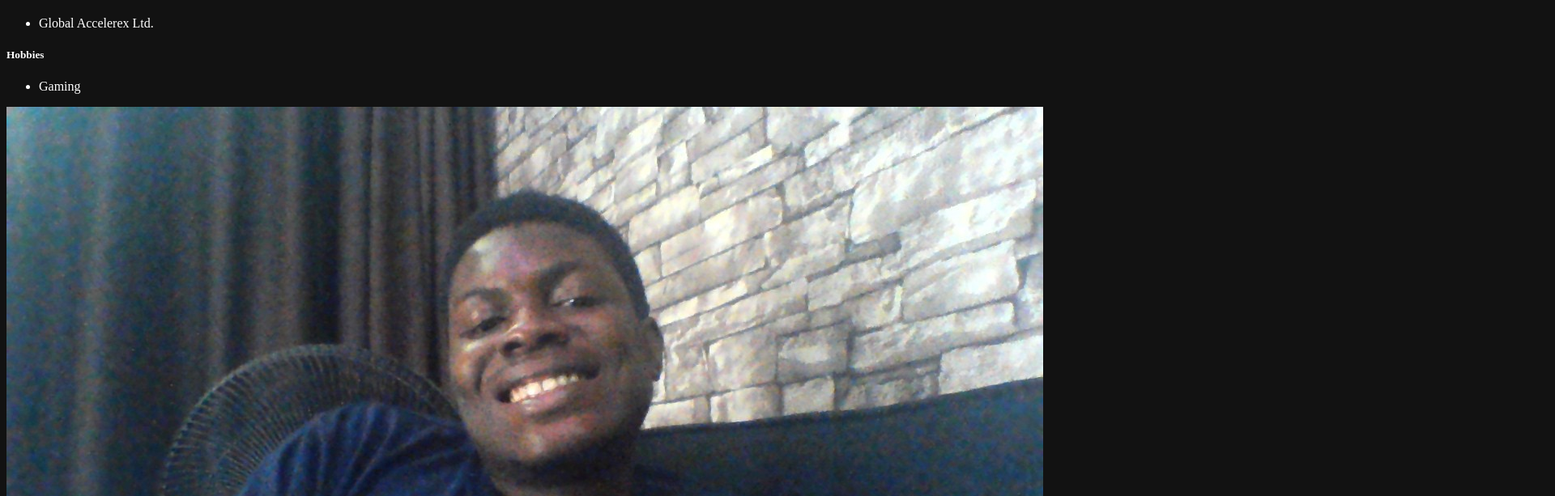
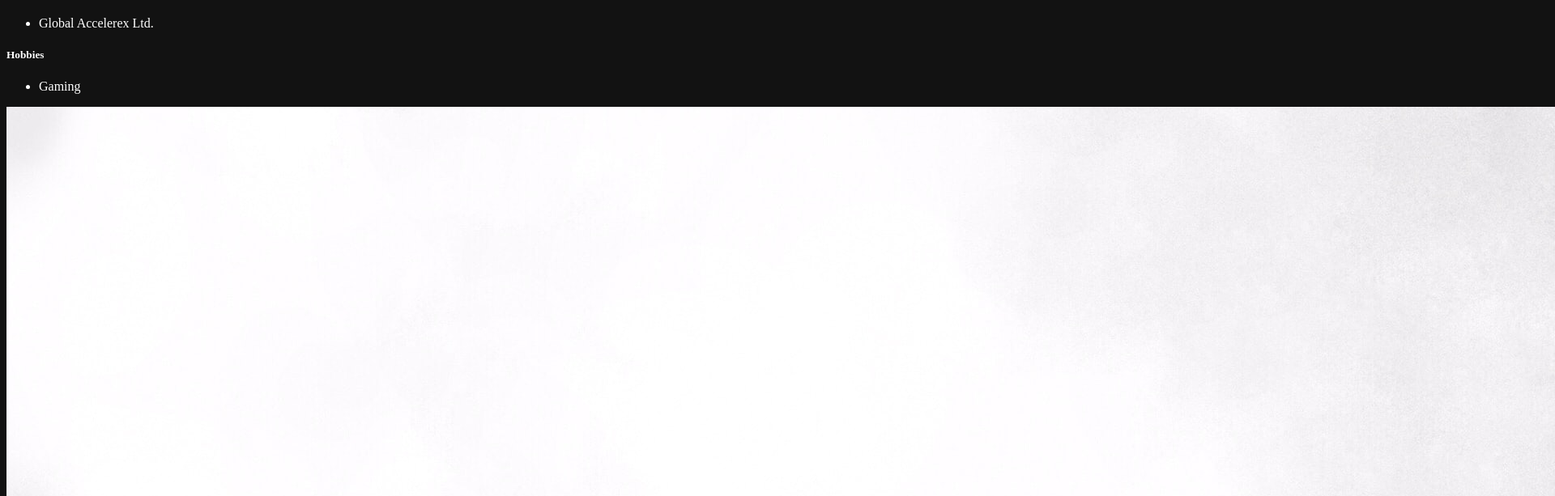
Before and after one commit to Magajideji/MyAssignment, a plain HTML site: page index.html in a window 1280 px wide. Shown: the part 303-916 px from the top of the page at 81% size, 1920 px wide, since content can reach past the window. Drawn offline with Linux system fonts and the light colour scheme.

Commit message:
Initial commit

```diff
--- a/index.html
+++ b/index.html
@@ -26,7 +26,7 @@
             <li>Gaming</li>
         </ul>
     </div>
-    <img class="" src="static/WIN_20220524_22_36_38_Pro.jpg" alt="a fine boy sleeping">
+    <img src="static/ilya-mondryk-AR0-vju4MYw-unsplash.jpg" alt="a fine boy sleeping">
     <nav>
         <ul>
             <li>
```
Also changed, not shown: static/WIN_20220524_22_36_38_Pro.jpg (deleted), static/ilya-mondryk-AR0-vju4MYw-unsplash.jpg (added).
